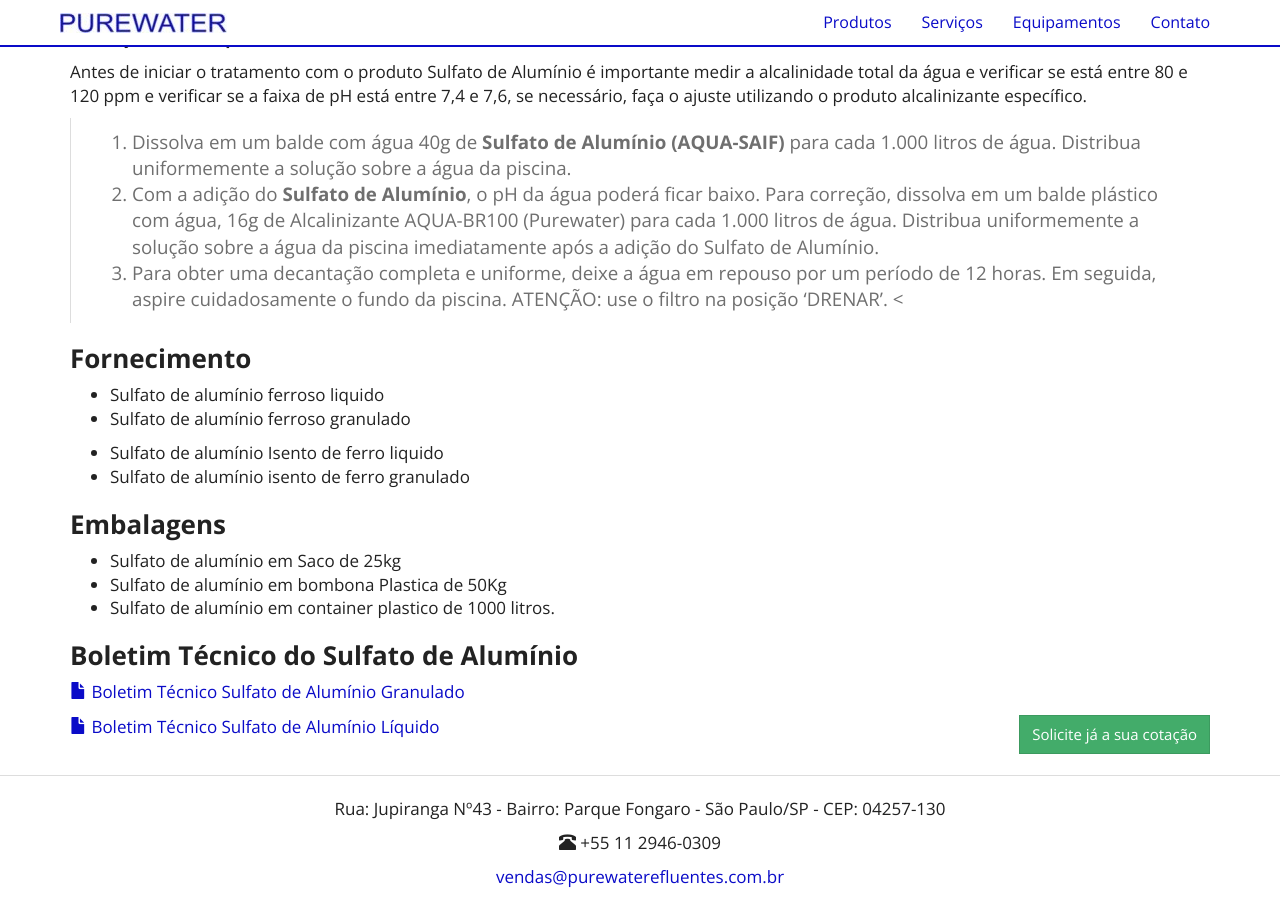
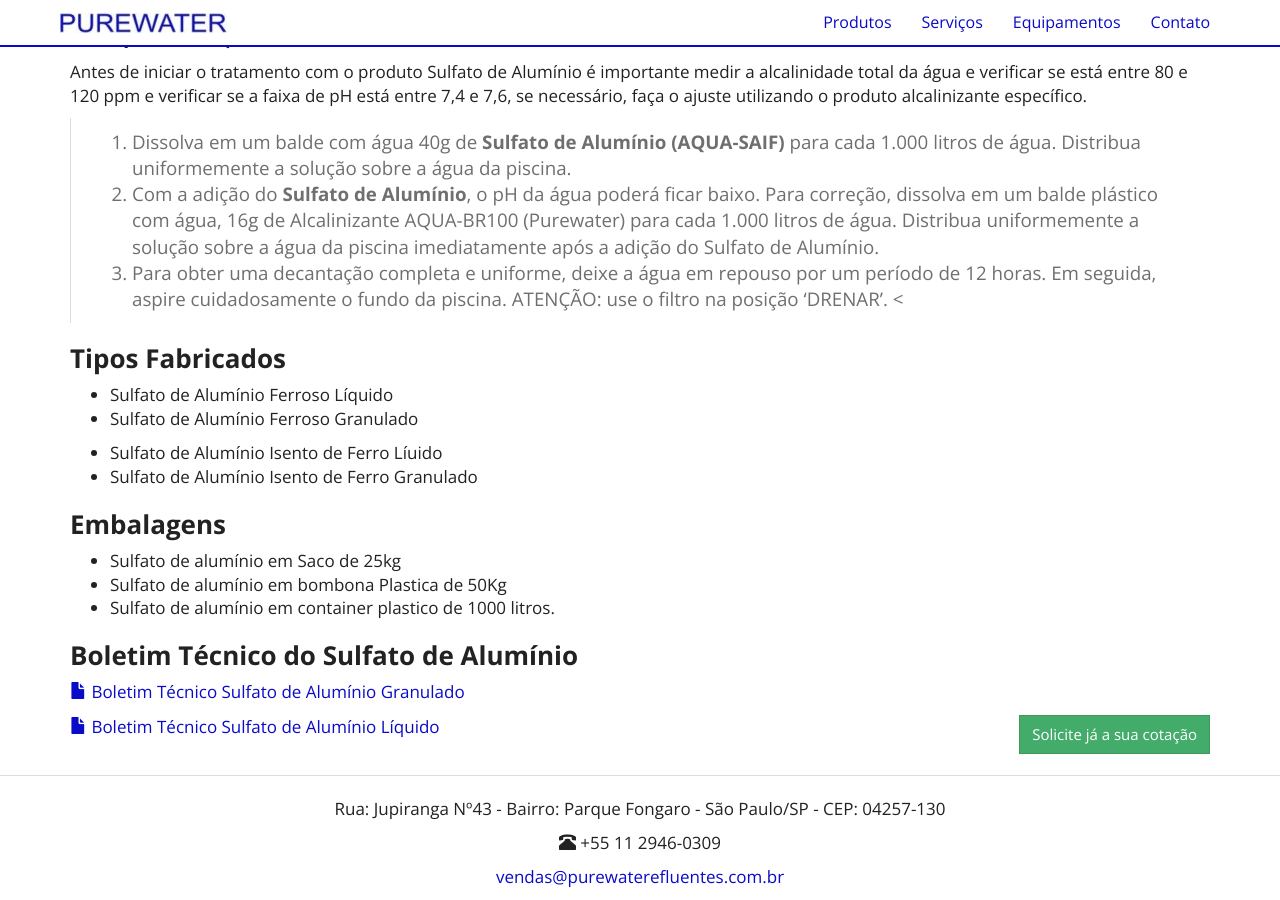
Before and after one commit to purewaterefluentes/purewaterefluentes.github.io, a Jekyll site: the page built from produtos/sulfato-de-aluminio.md, in a window 1280 px wide and 900 px high, scrolled down 732 px. Built offline with Jekyll 4.4.1, drawn with Linux system fonts in a browser that asks for light colours; nearby versions of some CDN libraries; library files that are not in the unit come from our copies.

Commit message:
Update sulfato-de-aluminio.md

```diff
--- a/produtos/sulfato-de-aluminio.md
+++ b/produtos/sulfato-de-aluminio.md
@@ -28,13 +28,13 @@
 3. Para obter uma decantação completa e uniforme, deixe a água em repouso por um período de 12 horas. Em seguida, aspire cuidadosamente o fundo da piscina. ATENÇÃO: use o filtro na posição 'DRENAR'.
 <
 
-### **Fornecimento**
+### **Tipos Fabricados**
 
-- Sulfato de alumínio ferroso liquido
-- Sulfato de alumínio ferroso granulado
+- Sulfato de Alumínio Ferroso Líquido
+- Sulfato de Alumínio Ferroso Granulado
 
-- Sulfato de alumínio Isento de ferro liquido
-- Sulfato de alumínio isento de ferro granulado
+- Sulfato de Alumínio Isento de Ferro Líuido
+- Sulfato de Alumínio Isento de Ferro Granulado
 
 ### **Embalagens**
 
```
